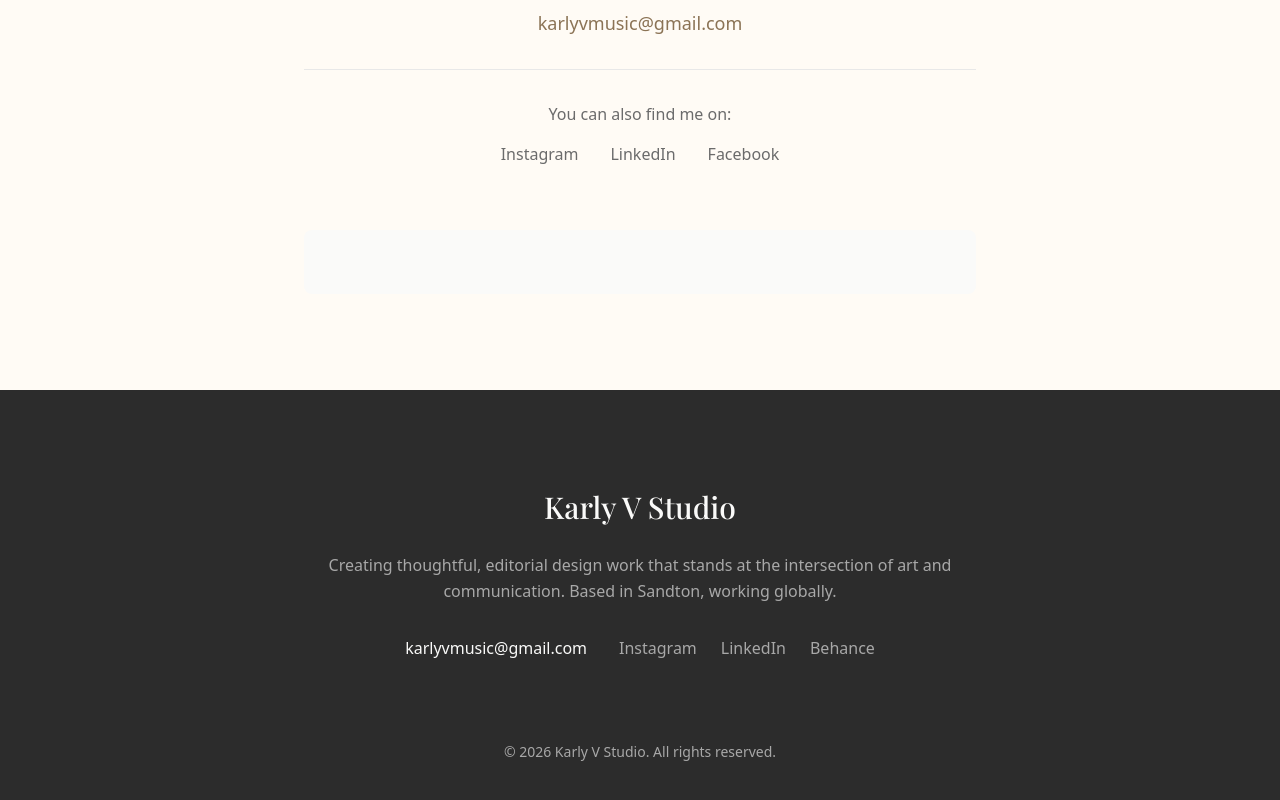
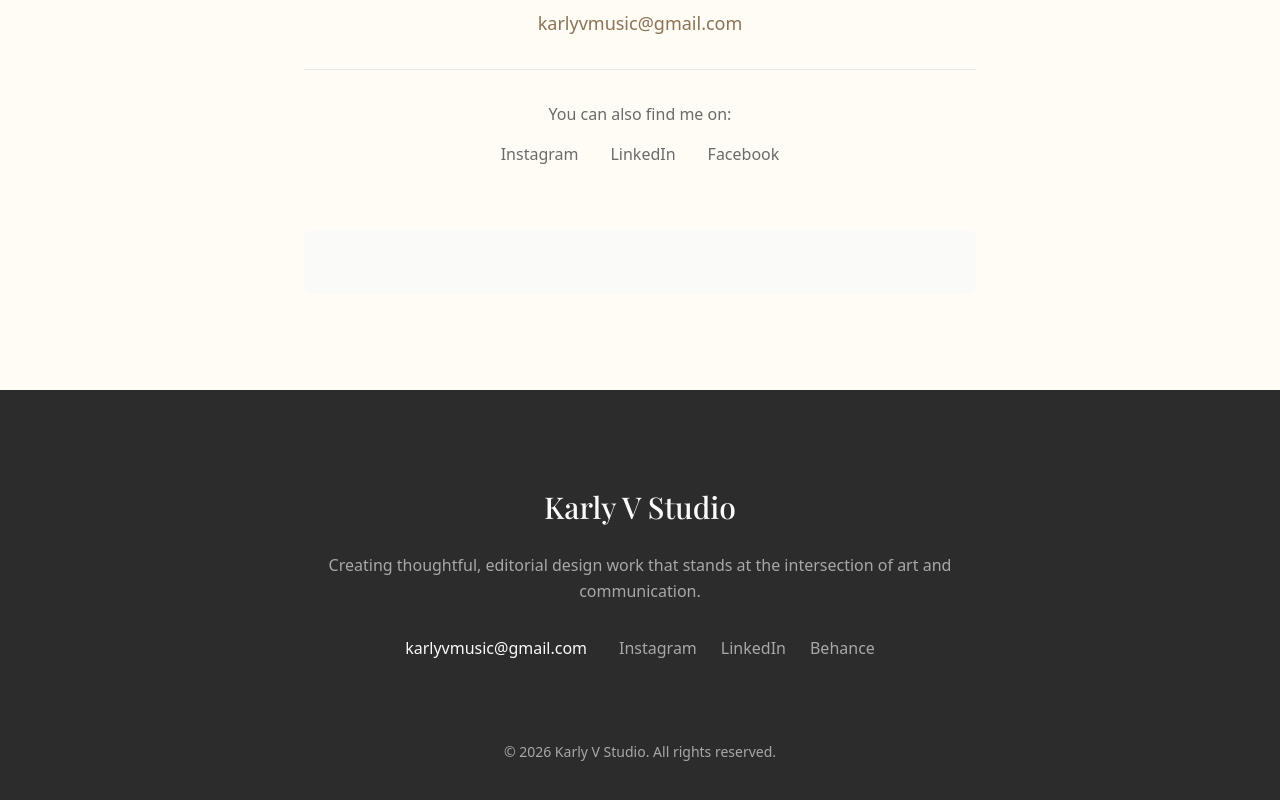
Before and after one commit to deanwhitson/karly_v_studio, a React (Create React App) app: page /contact in a window 1280 px wide. Shown: the part 384-1184 px from the top of the page. Built offline with nearby package versions, Linux system fonts and the light colour scheme.

Commit message:
Remove sentence from Footer component
- Remove 'Creating thoughtful, editorial design work that stands at the intersection of art and communication. Based in Sandton, working globally.' from footer description
- Keep concise footer with contact information and social links

```diff
--- a/src/components/Footer.js
+++ b/src/components/Footer.js
@@ -9,8 +9,7 @@ const Footer = () => {
             Karly V Studio
           </h2>
           <p className="text-light-gray mb-8 leading-relaxed">
-            Creating thoughtful, editorial design work that stands at the intersection of
-            art and communication. Based in Sandton, working globally.
+            Creating thoughtful, editorial design work that stands at the intersection of art and communication.
           </p>
 
           <div className="flex flex-col sm:flex-row items-center justify-center space-y-4 sm:space-y-0 sm:space-x-8 mb-12">
```
